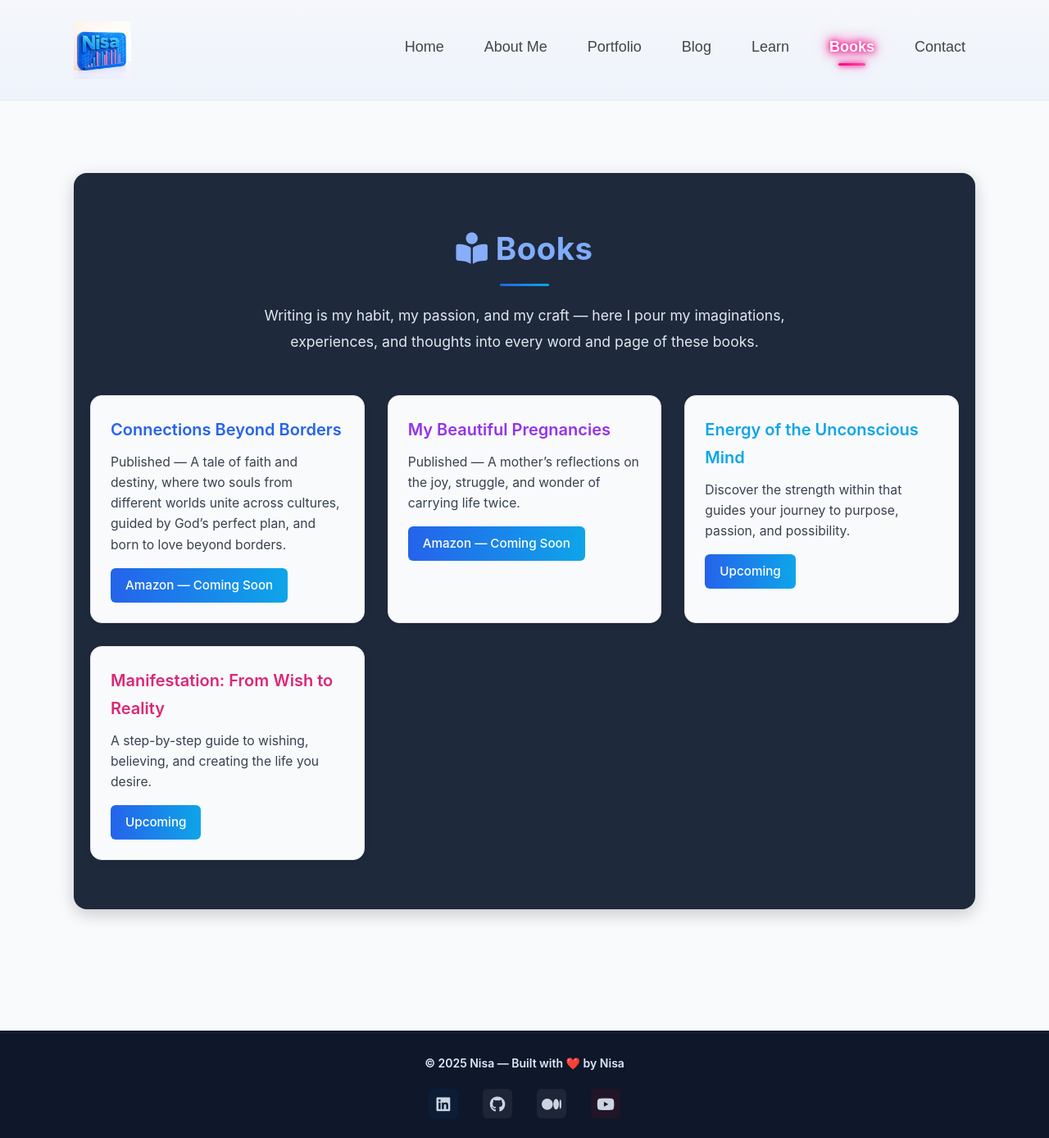
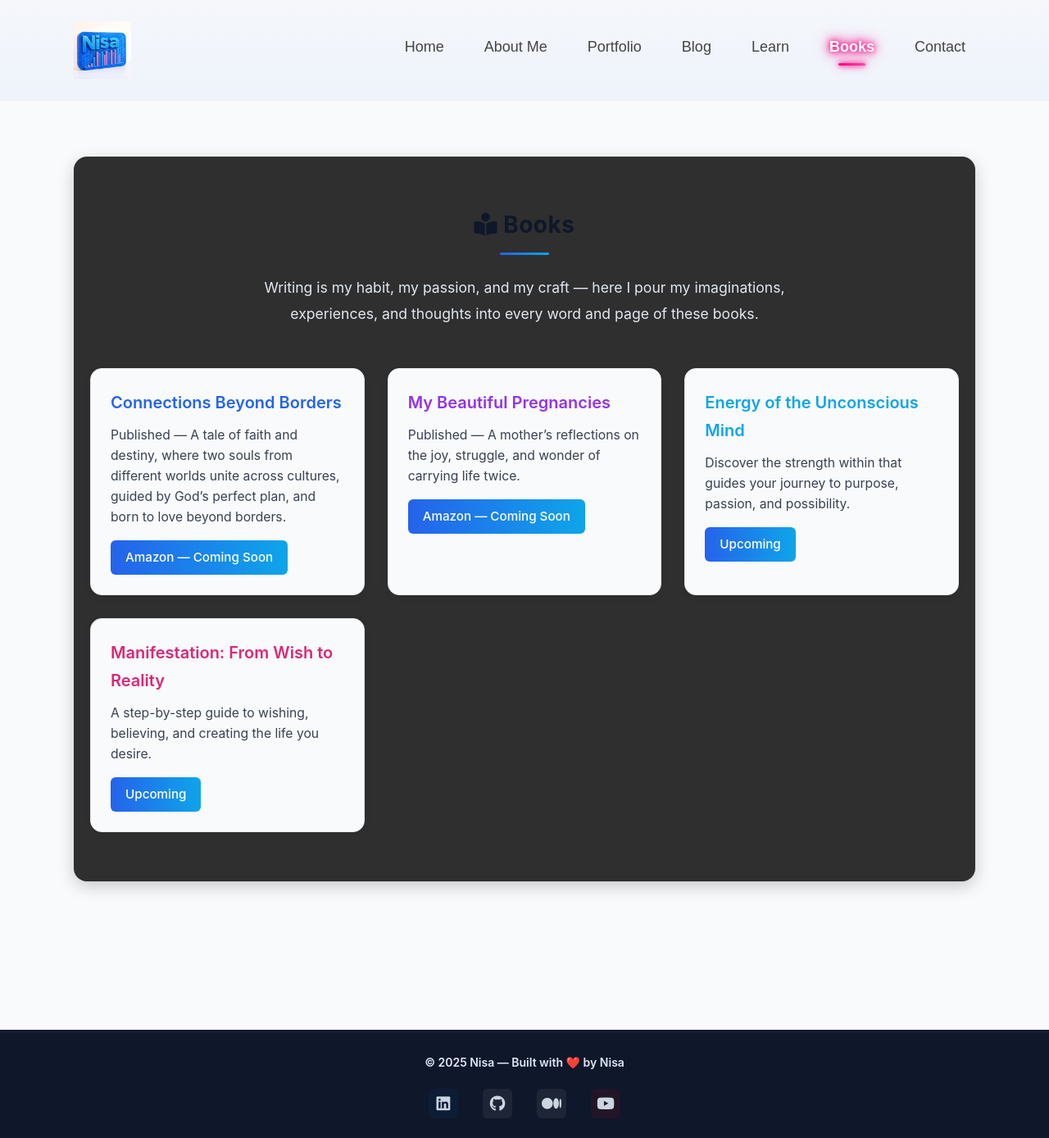
Before and after one commit to tabassumunnisa19/My_Personal_Website, a Jekyll site: the page books.html, which Jekyll copies as it is, in a window 1280 px wide and 1388 px high. Shown: the whole window at 82% size. Built offline with Jekyll 4.4.1, drawn with Linux system fonts in a browser that asks for light colours.

Commit message:
Change section background color to #2f2f2f
Updated the background color of the section from dark grey to a lighter shade.

```diff
--- a/books.html
+++ b/books.html
@@ -18,7 +18,14 @@
 
     /* ====== Section (Dark Background) ====== */
     .section {
-      background: #1e293b; /* dark grey background */
+  background: #2f2f2f; /* changed from #1e293b */
+  padding: 60px 20px;
+  border-radius: 16px;
+  max-width: 1100px;
+  margin: 40px auto;
+  box-shadow: 0 6px 20px rgba(0,0,0,0.2);
+}
+ /* dark grey background */
       padding: 60px 20px; /* reduced padding for compact view */
       border-radius: 16px;
       max-width: 1100px;
```
